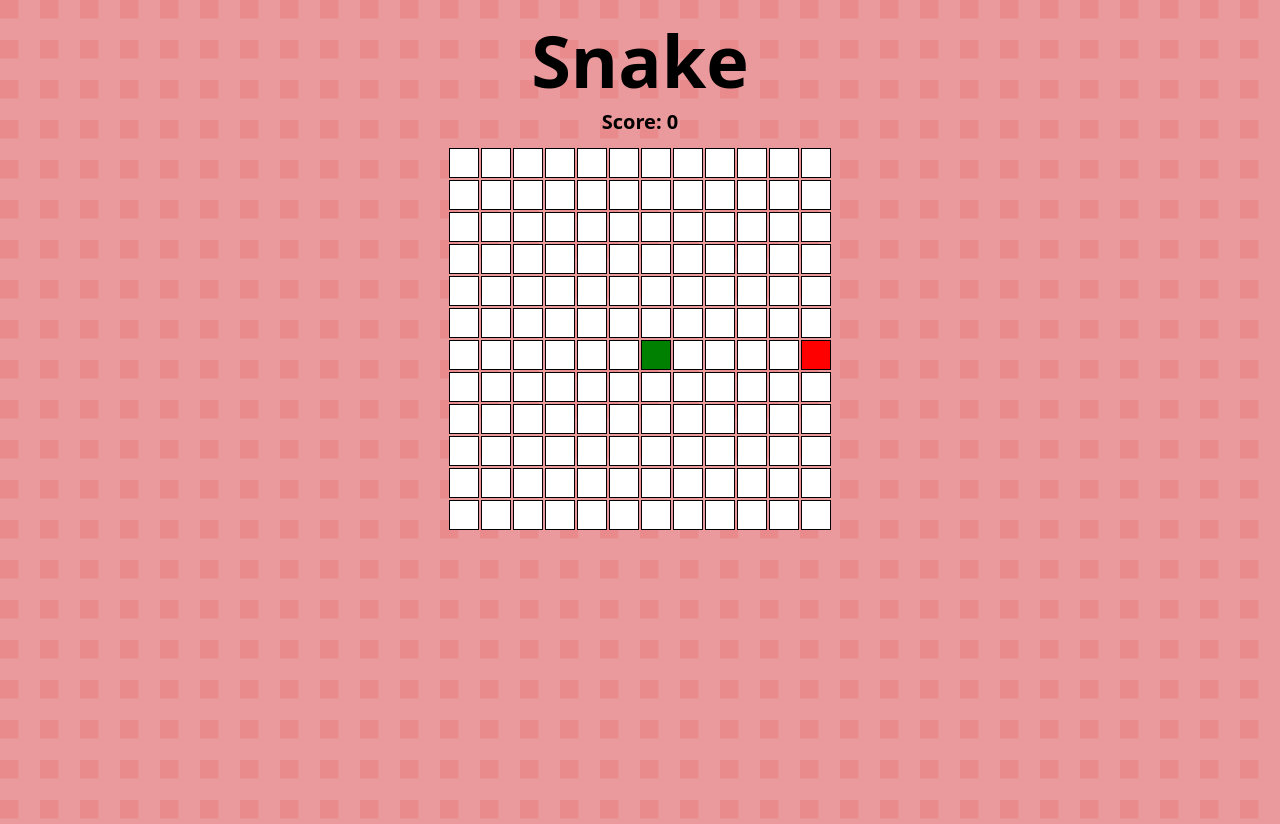
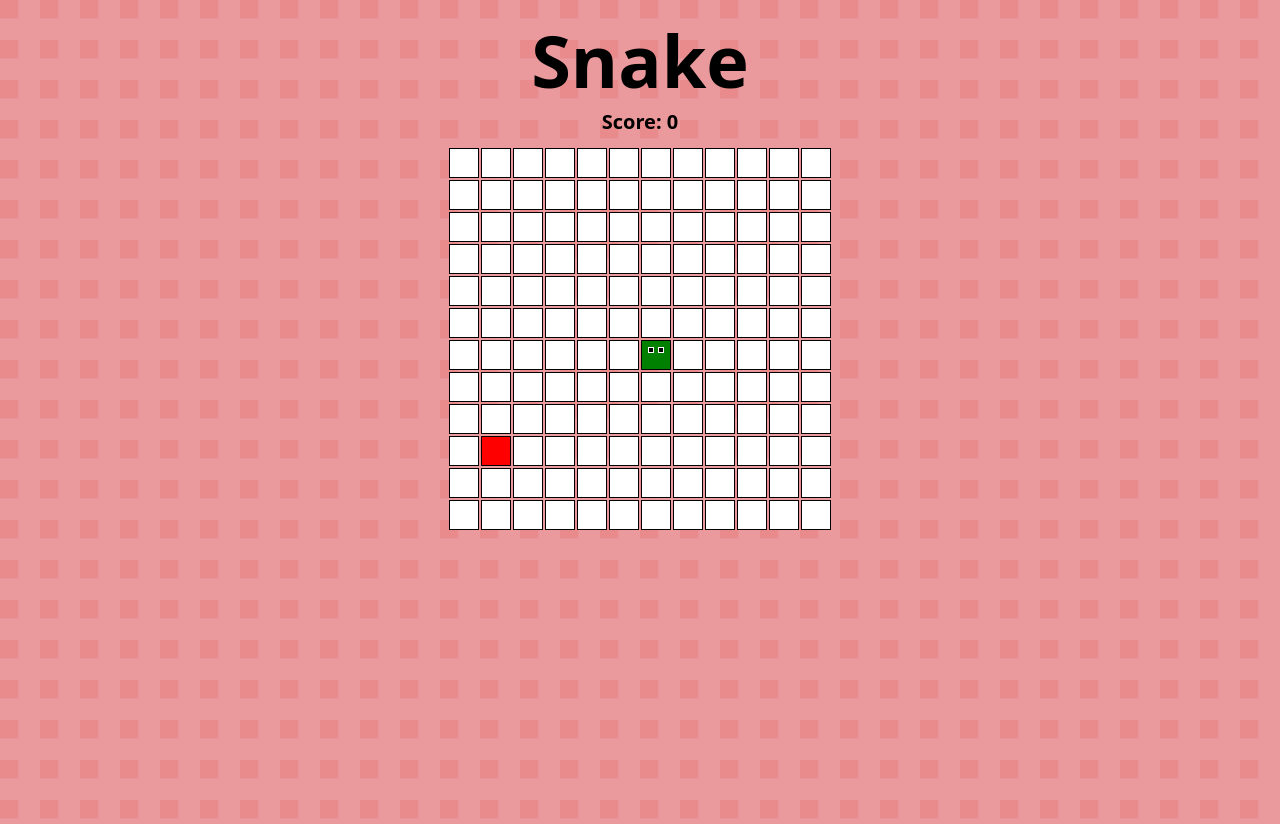
Before and after one commit to CamilaNanini/Snake-React, a React (Vite) app: page /Snake-React/game/1 in a window 1280 px wide. Built offline with nearby package versions, Linux system fonts and the light colour scheme.

Commit message:
cambiando la lógica de generación de comida y agregando ojos a la serpiente

```diff
--- a/src/game/snake.tsx
+++ b/src/game/snake.tsx
@@ -6,16 +6,18 @@ import sadSnake from '../assets/sad.png';
 
 const generateFood = (snake: { x: number; y: number }[], boardSize: number, foodX: number, foodY: number) => {
   let newFood: { x: number; y: number };
-  if (snake.some(segment => segment.x === foodX && segment.y === foodY)) {
-    newFood = {
-      x: Math.floor(Math.random() * boardSize),
-      y: Math.floor(Math.random() * boardSize),
-    };
-  } else {
-    newFood = {
-      x: foodX,
-      y: foodY,
-    };
+  newFood = {
+    x: foodX,
+    y: foodY,
+  };
+  const getRandomPosition = () => ({
+    x: Math.floor(Math.random() * boardSize),
+    y: Math.floor(Math.random() * boardSize),
+  });
+
+  // Si la serpiente ya está ahí genero otra posición
+  while (snake.some(segment => segment.x === newFood.x && segment.y === newFood.y)) {
+   newFood = getRandomPosition();
   }
   return newFood;
 };
@@ -160,6 +162,7 @@ useEffect(() => {
             const y = Math.floor(idx / BOARD_SIZE);
             const isSnake = snake.some((segment) => segment.x === x && segment.y === y);
             const isFood = food.x === x && food.y === y;
+            const isHead = snake[0].x === x && snake[0].y === y;
 
             return (
               <div
@@ -169,8 +172,57 @@ useEffect(() => {
                   height: 30,
                   backgroundColor: isSnake ? 'green' : isFood ? 'red' : 'white',
                   border: '1px solid black',
+                  position: 'relative',
                 }}
-              ></div>
+              >
+                {isHead && (
+                  <>
+                    {/* Ojo izquierdo */}
+                    <div
+                      style={{
+                        position: 'absolute',
+                        top: '6px',
+                        left: '6px',
+                        width: '6px',
+                        height: '6px',
+                        backgroundColor: 'white',
+                      }}
+                    ></div>
+                    <div
+                      style={{
+                        position: 'absolute',
+                        top: '7px',
+                        left: '7px',
+                        width: '4px',
+                        height: '4px',
+                        backgroundColor: 'black',
+                      }}
+                    ></div>
+
+                    {/* Ojo derecho */}
+                    <div
+                      style={{
+                        position: 'absolute',
+                        top: '6px',
+                        right: '6px',
+                        width: '6px',
+                        height: '6px',
+                        backgroundColor: 'white',
+                      }}
+                    ></div>
+                    <div
+                      style={{
+                        position: 'absolute',
+                        top: '7px',
+                        right: '7px',
+                        width: '4px',
+                        height: '4px',
+                        backgroundColor: 'black',
+                      }}
+                    ></div>
+                  </>
+                )}
+              </div>
             );
           })}
         </div>
```
